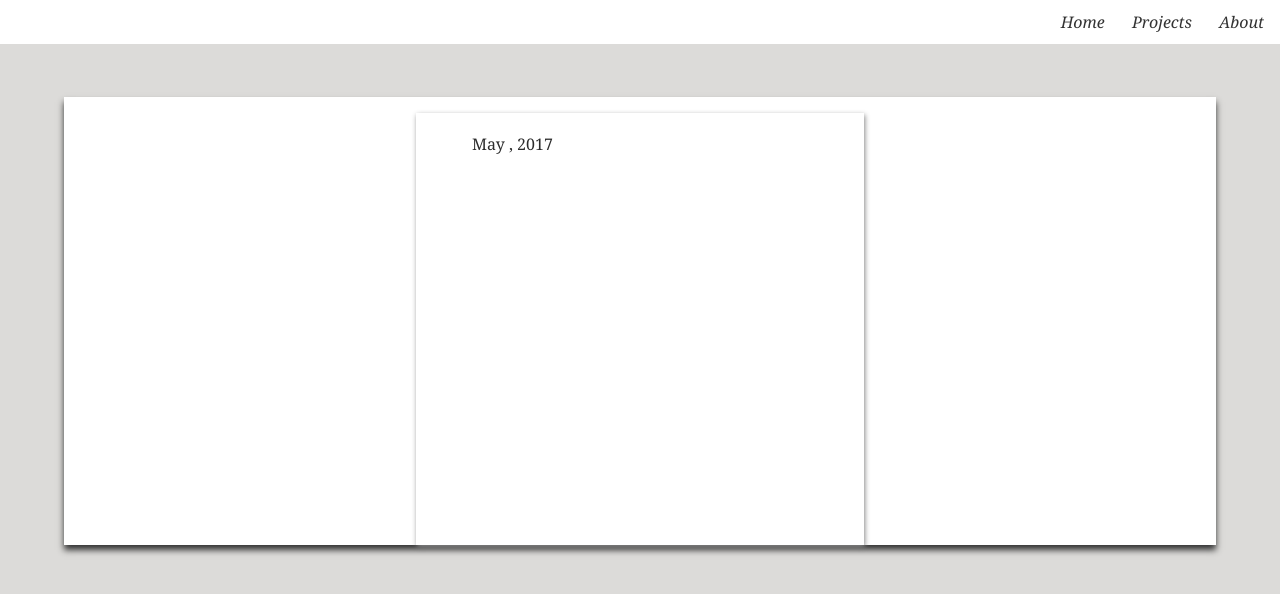
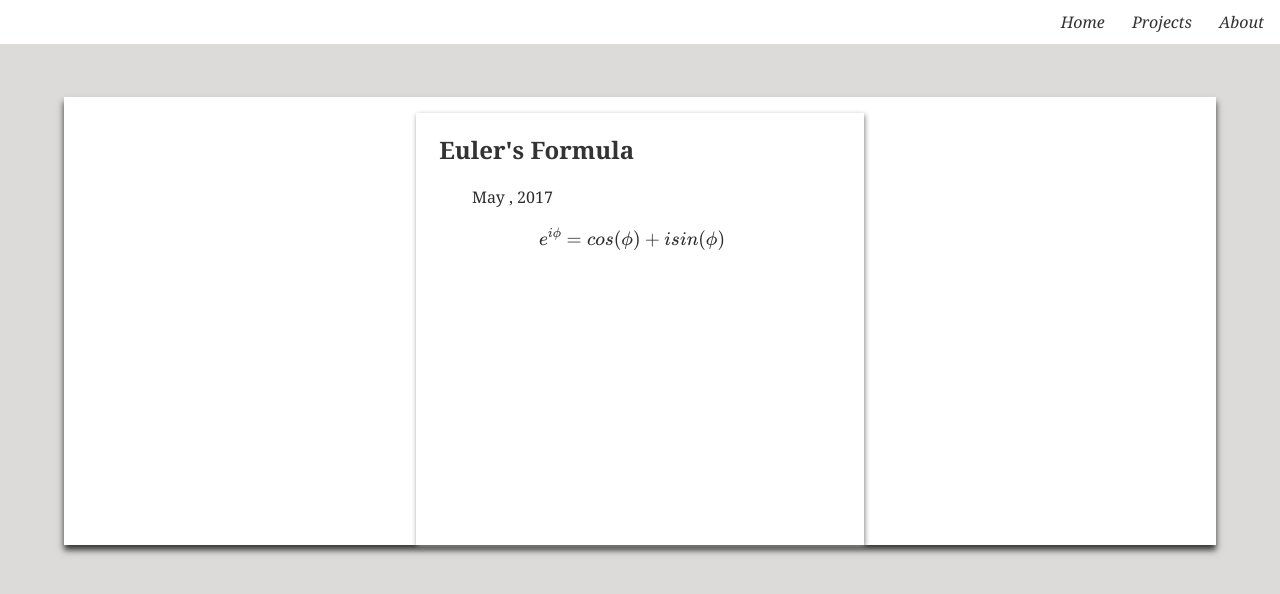
Before and after one commit to szaman19/szaman19.github.io, a Jekyll site: the page built from _posts/2017-05-10-Untitled-Post.markdown, in a window 1280 px wide. Shown: the top 594 px of the page. Built offline with Jekyll 4.4.1, drawn with Linux system fonts in a browser that asks for light colours; formulas are drawn with MathJax 3.

```diff
--- a/_includes/head.html
+++ b/_includes/head.html
@@ -40,5 +40,6 @@
     {{"css/post.css" | prepend: site.baseurl}}
     {% endif %}">
     <link rel="stylesheet" href="/css/master.css" media="screen" title="no title">
+    <link href='https://fonts.googleapis.com/css?family=Lora:400,400italic' rel='stylesheet' type='text/css'>
+    <script src="https://cdnjs.cloudflare.com/ajax/libs/mathjax/2.7.0/MathJax.js?config=TeX-AMS-MML_HTMLorMML" type="text/javascript"></script>
 </head>
-<link href='https://fonts.googleapis.com/css?family=Lora:400,400italic' rel='stylesheet' type='text/css'>
--- a/_posts/2017-05-10-Untitled-Post.markdown
+++ b/_posts/2017-05-10-Untitled-Post.markdown
@@ -1,6 +1,7 @@
 ---
 layout: post
-title: " "
+title: "Euler's Formula"
 date: 2017-05-10 11:55:30
 excerpt_separator: <!--more-->
 ---
+$$ e^{i\phi} = cos(\phi)+isin(\phi)$$
```
